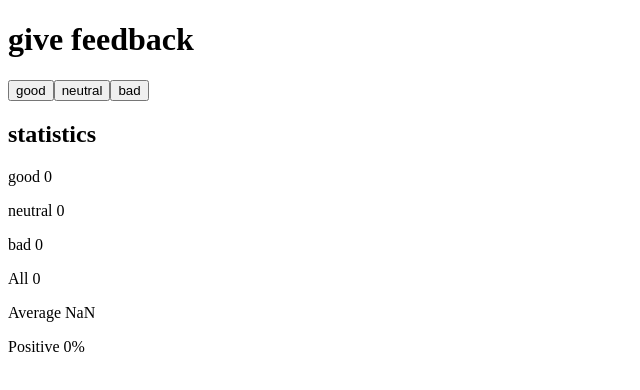
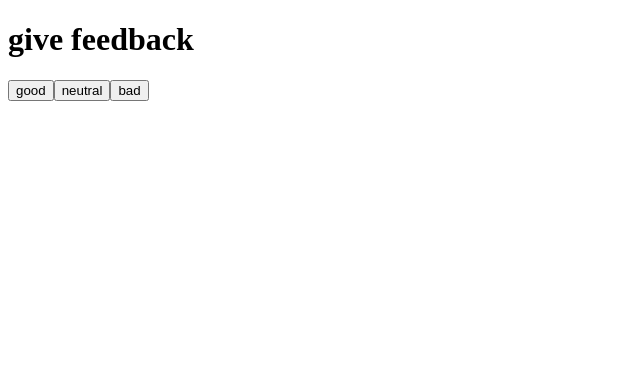
Before and after one commit to MevWebDev/full-stack-open, a React (Vite) app in the folder part-1/unicafe/: page / in a window 1280 px wide. Shown: the top 390 px of the page, without its empty margins (0-640 px from the left). Built offline with nearby package versions, Linux system fonts and the light colour scheme.

Commit message:
exercise 1.9

```diff
--- a/part-1/unicafe/src/App.jsx
+++ b/part-1/unicafe/src/App.jsx
@@ -21,6 +21,8 @@ function App() {
 
   const all = good + neutral + bad;
 
+  const isFeedback = all > 0 ? true : false;
+
   const average = (good * 1 + bad * -1) / all;
 
   const positive = (good / all) * 100 || 0;
@@ -40,7 +42,7 @@ function App() {
       <button onClick={() => setGood(good + 1)}>good</button>
       <button onClick={() => setNeutral(neutral + 1)}>neutral</button>
       <button onClick={() => setBad(bad + 1)}>bad</button>
-      <Statistics statistics={statistics}></Statistics>
+      {isFeedback && <Statistics statistics={statistics}></Statistics>}
     </div>
   );
 }
```
